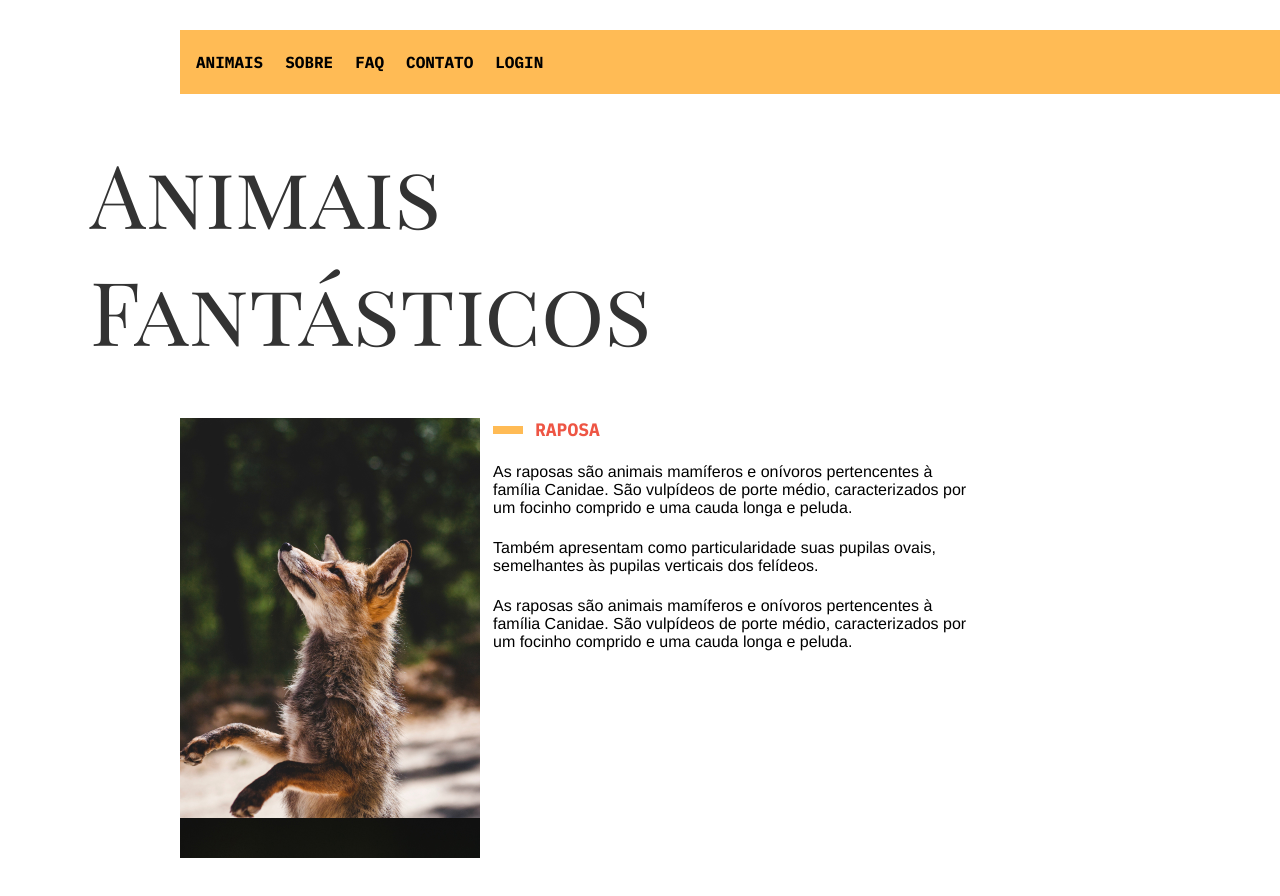
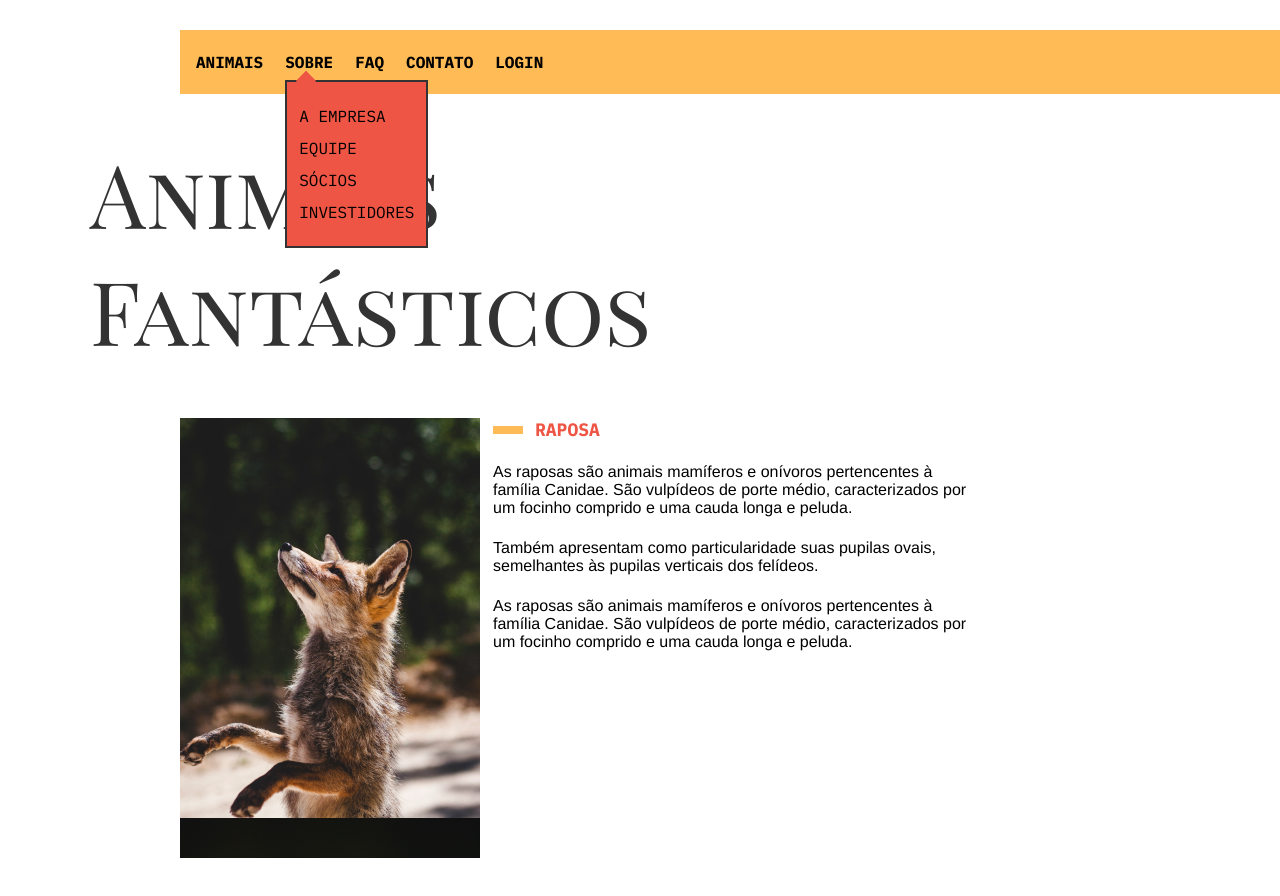
Before and after one commit to RafaelSilvaScrippter/AnimaisFantasticos, a plain HTML site: page index.html in a window 1280 px wide. Both pictures are taken after a click on the link "SOBRE". Shown: the top 896 px of the page. Drawn offline with Linux system fonts and the light colour scheme.

Commit message:
DropDow menu concluido

```diff
--- /dev/null
+++ b/css/dropdown/dropdown.css
@@ -0,0 +1,54 @@
+.dropdown {
+  position: absolute;
+  background-color: #e54;
+  display: none;
+  padding: 12px;
+  margin-top: 8px;
+  border: 2px solid #333;
+}
+
+.dropdown.ativo {
+  display: block;
+}
+
+.sobre:hover .dropdown.ativo {
+  display: block;
+}
+
+.dropdown::before {
+  content: "";
+  width: 12px;
+  top: -8px;
+  rotate: 45deg;
+  height: 12px;
+  position: absolute;
+  background-color: #e54;
+  border-left: 2px solid #e54;
+  border-top: 2px solid #e54;
+  border-bottom: transparent;
+}
+
+.dropdown li a {
+  text-transform: uppercase;
+  margin: 12px 0px;
+  color: #000;
+  font-family: "IBM Plex Mono", Arial, Helvetica, sans-serif;
+  font-weight: boldss;
+  display: block;
+}
+
+.dropdown li a:hover {
+  color: #fff;
+}
+
+@media (max-width: 600px) {
+  .dropdown {
+    position: relative;
+    border: none;
+    padding: 5px;
+  }
+
+  .dropdown::before {
+    left: 20px;
+  }
+}
--- a/css/menuMobile/Menu.css
+++ b/css/menuMobile/Menu.css
@@ -61,10 +61,6 @@
   }
 }
 
-.menu-mobile::before {
-  rotate: 0deg;
-}
-
 .menu-mobile.ativo::before {
   animation: rotacionar 0.8s forwards;
 }
--- a/css/style.css
+++ b/css/style.css
@@ -7,3 +7,4 @@
 @import url(./modal/modal.css);
 @import url(./menuMobile/Menu.css);
 @import url(./tooltip/tooltip.css);
+@import url(./dropdown/dropdown.css);
--- a/index.html
+++ b/index.html
@@ -22,13 +22,21 @@
       <button>Entrar</button>
     </form>
   </div>
-  <header class="header">
+  <header data-header class="header">
     <div data-comparar data-div-mobile class="div-menu-mobile">
       <button data-btn-menu-mobile class="menu-mobile">Menu</button>
       <nav data-container-menu class="mobile-none">
         <ul class="ul-lista-links">
           <li><a data-link class="link" href="#">Animais</a></li>
-          <li><a class="link" href="#">Sobre</a></li>
+          <li><a data-link-sobre class="link" href="#">Sobre
+            </a>
+            <ul data-lista-dropdown class="dropdown">
+              <li><a href="#">A empresa</a></li>
+              <li><a href="#">Equipe</a></li>
+              <li><a href="#">Sócios</a></li>
+              <li><a href="#">Investidores</a></li>
+            </ul>
+          </li>
           <li><a data-link class="link" href="#">Faq</a></li>
           <li><a data-link class="link" href="#">Contato</a></li>
           <li><a data-abrir-modal class="link" href="#">Login</a></li>
--- a/script.js
+++ b/script.js
@@ -5,6 +5,7 @@ import scrollAnimacao from "./scripts/scrollAnimacao.js";
 import modal from "./scripts/modal.js";
 import menuMobile from "./scripts/menuMobile.js";
 import toolTip from "./scripts/tooltip.js";
+import dropDownMenu from "./scripts/dropdown.js";
 
 tabNav();
 scrollSuave();
@@ -13,3 +14,4 @@ scrollAnimacao();
 modal();
 menuMobile();
 toolTip();
+dropDownMenu();
--- /dev/null
+++ b/scripts/dropdown.js
@@ -0,0 +1,39 @@
+const listaDropDown = document.querySelector("[data-lista-dropdown]");
+const linkSobreDropdown = document.querySelector("[data-link-sobre]");
+let clickNoLink = false;
+let clickWindow = false;
+const dataHeader = document.querySelector("[data-header]");
+
+function dropDownMenu() {
+  function abrirDropDown() {
+    listaDropDown.classList.add("ativo");
+  }
+
+  function fecharDropDown() {
+    if (clickNoLink == false) listaDropDown.classList.remove("ativo");
+  }
+
+  window.addEventListener("click", (event) => {
+    if (
+      event.target !== linkSobreDropdown &&
+      listaDropDown.contains(event.target) == false
+    ) {
+      listaDropDown.classList.remove("ativo");
+      clickNoLink = false;
+    } else {
+      listaDropDown.classList.add("ativo");
+    }
+  });
+
+  linkSobreDropdown.addEventListener("click", () => {
+    clickNoLink = true;
+  });
+
+  if (clickNoLink == false) {
+    linkSobreDropdown.addEventListener("mouseenter", abrirDropDown);
+    dataHeader.addEventListener("mouseleave", fecharDropDown);
+    listaDropDown.addEventListener("mouseleave", fecharDropDown);
+  }
+}
+
+export default dropDownMenu;
--- a/scripts/menuMobile.js
+++ b/scripts/menuMobile.js
@@ -14,6 +14,7 @@ function menuMobile() {
   });
 
   outsideClick(navMenuMobile, containerPaiMenu, "ativo");
+  outsideClick(btnMenuMobile, containerPaiMenu, "ativo");
 }
 
 export default menuMobile;
--- a/scripts/tooltip.js
+++ b/scripts/tooltip.js
@@ -13,7 +13,7 @@ function toolTip() {
     divToolTip.style.left = `${posicao.x + 10}px`;
 
     return () => {
-      window.removeEventListener("mousemove", postionToolTip);
+      imagemToolTip.removeEventListener("mousemove", postionToolTip);
     };
   }
 
@@ -23,6 +23,9 @@ function toolTip() {
     element.classList.add("tooltip");
     containerContato.appendChild(element);
     divToolTip = element;
+    return () => {
+      imagemToolTip.removeEventListener("mousenter", criarToolTip);
+    };
   }
 
   imagemToolTip.addEventListener("mouseenter", () => {
```
